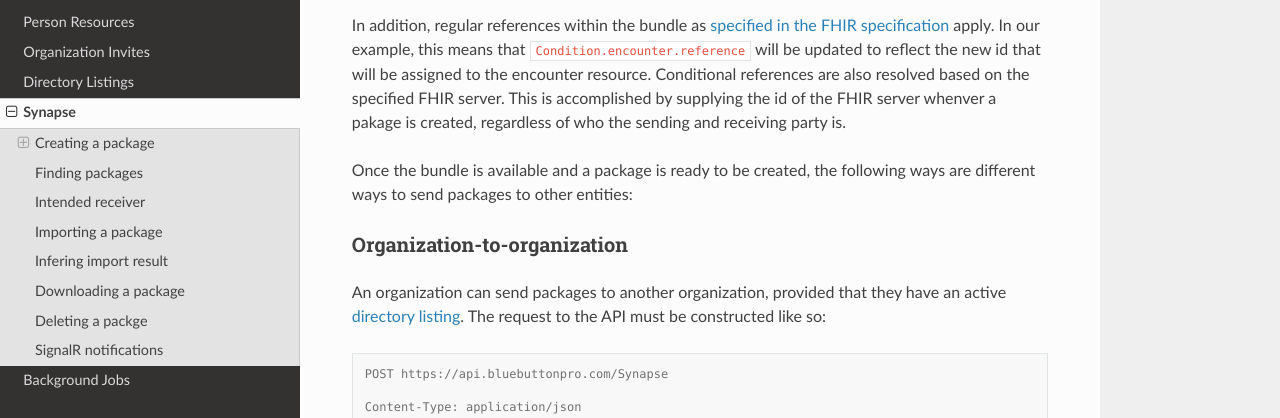
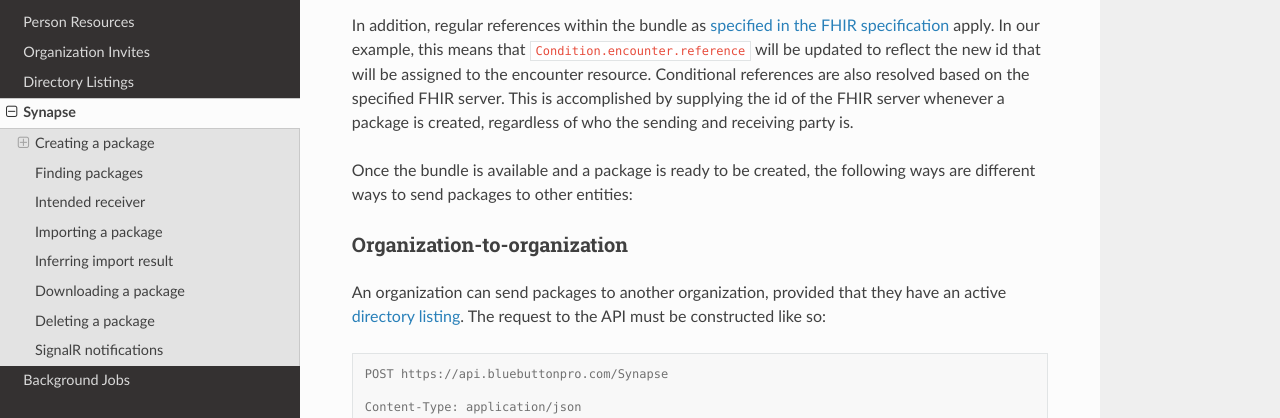
Before and after one commit to darena-solutions/bluebuttonpro-public, a Sphinx documentation site: the page built from docs/source/synapse.rst, in a window 1280 px wide and 900 px high, scrolled down 2437 px. Shown: the part 218-636 px from the top of the window. Built offline with Sphinx 7.4.7 and the Read the Docs theme 2.0.0, drawn with Linux system fonts in a browser that asks for light colours; some of the changed text lies outside the part shown.

Commit message:
Fixed typos in various pages.

```diff
--- a/docs/source/directory-listing.rst
+++ b/docs/source/directory-listing.rst
@@ -31,7 +31,7 @@ Once the request is sent, the API will ensure that the current user belongs to t
 The listing will be created in an active state if this check is successful and a ``201 Created`` response
 will be returned from the API.
 
-Once at least one listing is created for an organization, they can now recieve Synapse packages from
+Once at least one listing is created for an organization, they can now receive Synapse packages from
 a different organization.
 
 .. _directory-listing-searching-for-listings:
--- a/docs/source/getting-started.rst
+++ b/docs/source/getting-started.rst
@@ -23,7 +23,7 @@ be created for those scenarios.
 Creating an Application
 -----------------------
 
-Once the inital setup is complete with our sales team, you will now need to create an application/client
+Once the initial setup is complete with our sales team, you will now need to create an application/client
 that will interact with the BlueButtonPRO API. We have built a UI to make this process easier and is
 available at https://developer.darenasolutions.com.
 
@@ -59,7 +59,7 @@ Client Type
    and accessible by the user. This type of application is a **Public** application.
 
    If the client is a web application where the source code is hosted on a server and not accessible
-   by users, then this type o fapplication is a **Private** application. In this situation, a client
+   by users, then this type of application is a **Private** application. In this situation, a client
    secret will be generated for the application.
 
    If the registration type is **Bulk Export**, then this value will remain **Public**.
--- a/docs/source/grants.rst
+++ b/docs/source/grants.rst
@@ -43,7 +43,7 @@ read
 
 .. _grants-inherited-roles:
 
-Inerited roles
+Inherited roles
 --------------
 
 There are a couple situations where the role is inherited. If a grant is given to an organization, then
@@ -112,7 +112,7 @@ ExternalApplication
 Default grants
 --------------
 
-There are some situations where a grant is created by defult:
+There are some situations where a grant is created by default:
 
 * When a FHIR server is provisioned for an organization by a member of Darena Solutions, a grant is
   created by default that links that organization with the FHIR server with an ``owner`` role. This
--- a/docs/source/synapse.rst
+++ b/docs/source/synapse.rst
@@ -149,8 +149,8 @@ id. :ref:`Read more here <synapse-importing-a-package>` to understand how import
 In addition, regular references within the bundle as `specified in the FHIR specification <https://www.hl7.org/fhir/bundle.html#references>`_
 apply. In our example, this means that ``Condition.encounter.reference`` will be updated to reflect
 the new id that will be assigned to the encounter resource. Conditional references are also resolved
-based on the specified FHIR server. This is accomplished by supplying the id of the FHIR server whenver
-a pakage is created, regardless of who the sending and receiving party is.
+based on the specified FHIR server. This is accomplished by supplying the id of the FHIR server whenever
+a package is created, regardless of who the sending and receiving party is.
 
 Once the bundle is available and a package is ready to be created, the following ways are different
 ways to send packages to other entities:
@@ -371,7 +371,7 @@ The current logged in user is the intended receiver if:
 Importing a package
 -------------------
 
-To import a package, you must first find the id of the pakage to import. This can be retrieved by one
+To import a package, you must first find the id of the package to import. This can be retrieved by one
 of the finding methods described in :ref:`synapse-finding-packages`.
 
 If the package receiver is a user or person, a security code will be required. This security code was
@@ -459,7 +459,7 @@ If one resource is found, that resource is updated with the new resource to be i
 
 If more than one resource is found, an error is logged and written in the result bundle.
 
-Infering import result
+Inferring import result
 ----------------------
 
 In the process of importing a package, the result of processing each resource in the bundle is tracked
@@ -499,7 +499,7 @@ The API will respond with the bundle contained in the package as a file. The use
 
    You can always download the contents of a package even if it has already been imported or has expired.
 
-Deleting a packge
+Deleting a package
 -----------------
 
 To delete a package, retrieve the id of the package by using one of the :ref:`find methods <synapse-finding-packages>`.
```
Also changed, not shown: other parts of docs/source/synapse.rst (+2 -2 lines), docs/source/organization-invite.rst (+6 -6 lines).
